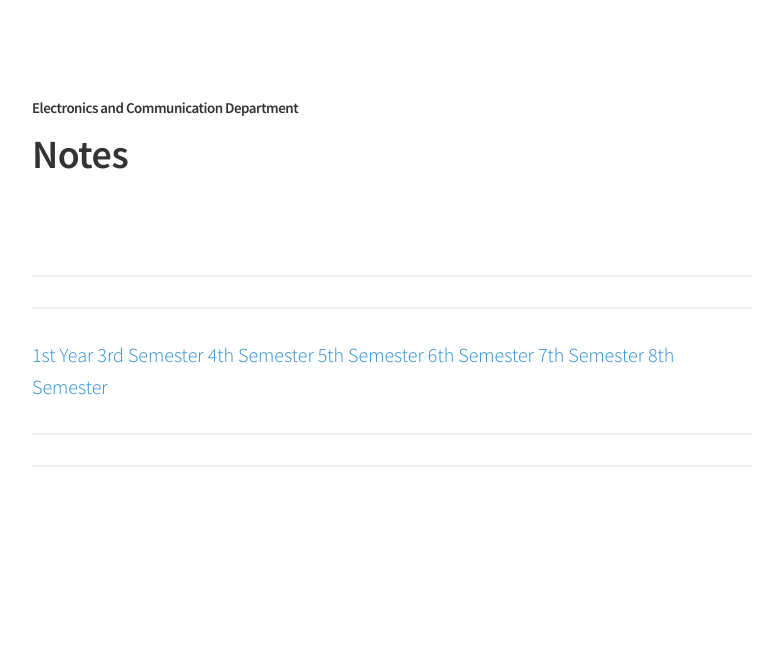
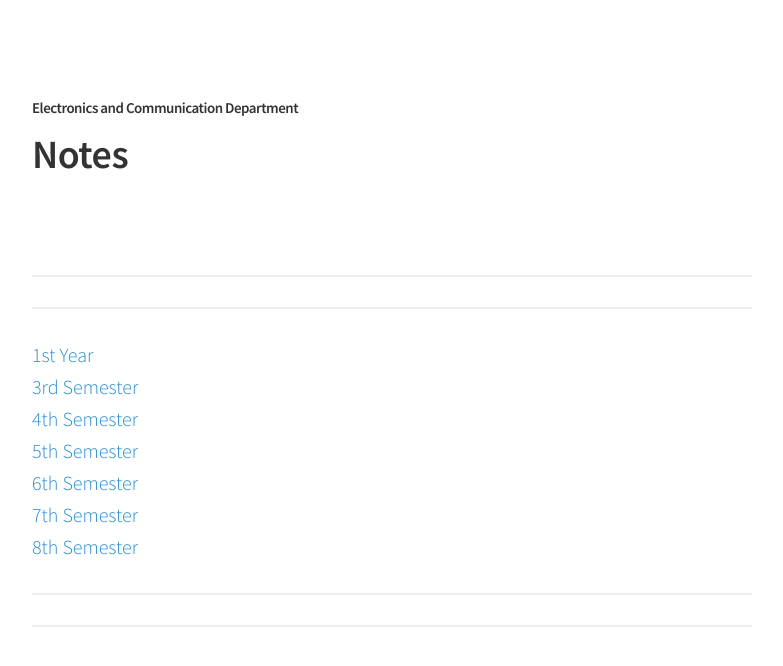
Before and after one commit to YoguBellad/TestGithub, a Jekyll site: the page built from _posts/2016-09-21-ss.md, in a window 1280 px wide. Shown: the top 666 px of the page, without its empty margins (248-1031 px from the left). Built offline with Jekyll 4.4.1, drawn with Linux system fonts in a browser that asks for light colours.

Commit message:
final t4

```diff
--- a/_posts/2016-09-21-ss.md
+++ b/_posts/2016-09-21-ss.md
@@ -7,13 +7,13 @@ title: " Notes"
 <hr>
 
 
-<a href="{{ site.baseurl }}/1">1st Year</a>
-<a href="{{ site.baseurl }}/3">3rd Semester</a>
-<a href="{{ site.baseurl }}/4">4th Semester</a>
-<a href="{{ site.baseurl }}/5">5th Semester</a>
-<a href="{{ site.baseurl }}/6">6th Semester</a>
-<a href="{{ site.baseurl }}/7">7th Semester</a>
-<a href="{{ site.baseurl }}/8">8th Semester</a>
+<a href="{{ site.baseurl }}/1">1st Year</a><br>
+<a href="{{ site.baseurl }}/3">3rd Semester</a><br>
+<a href="{{ site.baseurl }}/4">4th Semester</a><br>
+<a href="{{ site.baseurl }}/5">5th Semester</a><br>
+<a href="{{ site.baseurl }}/6">6th Semester</a><br>
+<a href="{{ site.baseurl }}/7">7th Semester</a><br>
+<a href="{{ site.baseurl }}/8">8th Semester</a><br>
 
 <hr>
 
```
